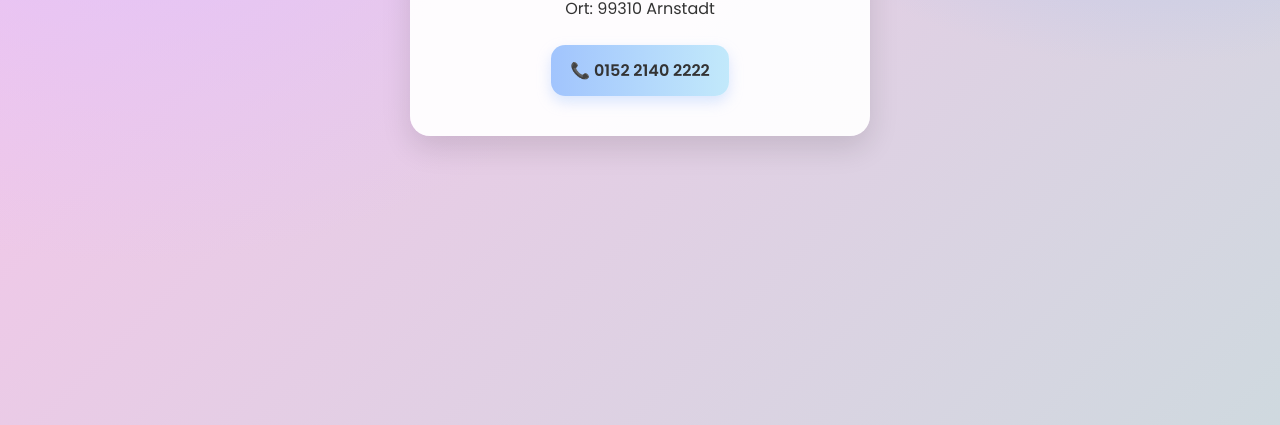
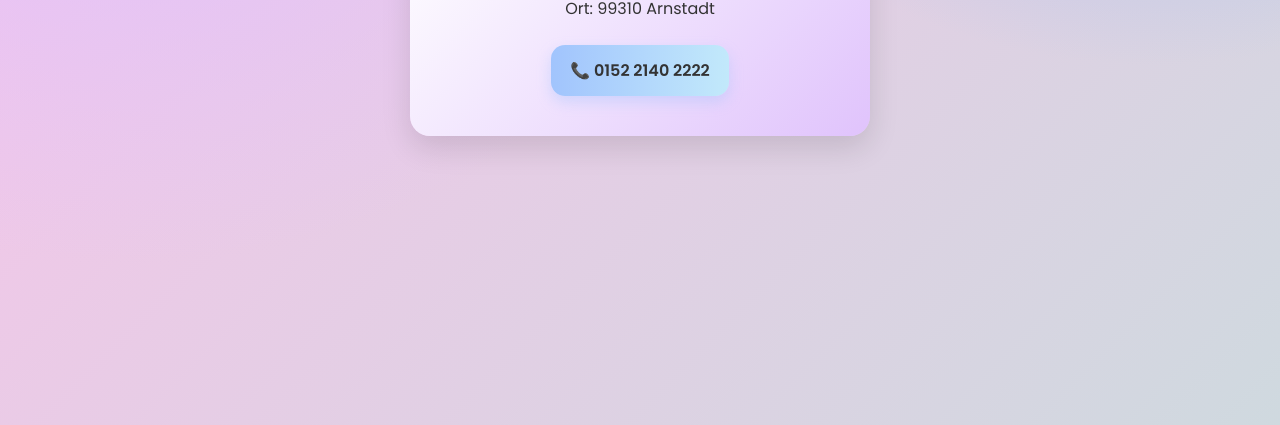
Before and after one commit to Angel280880/NFC-Card-, a plain HTML site: page index.html in a window 1280 px wide. Shown: the part 375-800 px from the top of the page. Drawn offline with Linux system fonts and the light colour scheme.

Commit message:
Update index.html

```diff
--- a/index.html
+++ b/index.html
@@ -38,7 +38,7 @@
 
     .card{
       width:min(92vw, 460px);
-      background:var(--card-bg);
+      background: linear-gradient(135deg, #ffffff, #e0c3fc);
       border-radius:var(--radius);
       box-shadow:var(--shadow);
       padding:30px 26px;
```
